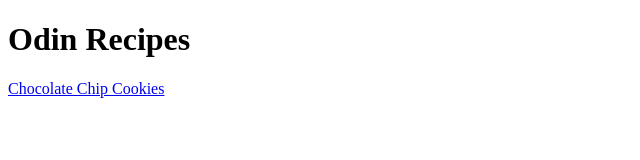
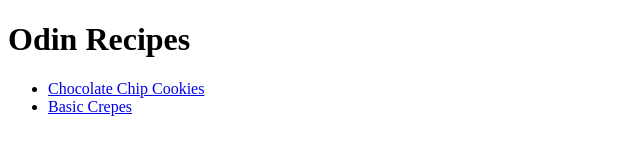
Before and after one commit to Hekimianz/odin-recipes, a plain HTML site: page index.html in a window 1280 px wide. Shown: the whole page, without its empty margins (0-640 px from the left). Drawn offline with Linux system fonts and the light colour scheme.

Commit message:
Added crepes page

```diff
--- a/index.html
+++ b/index.html
@@ -8,7 +8,10 @@
 
 <body>
     <h1>Odin Recipes</h1>
-    <a href="./recipes/cookie.html">Chocolate Chip Cookies</a>
+    <ul>
+        <li><a href="./recipes/cookie.html">Chocolate Chip Cookies</a></li>
+        <li><a href="./recipes/crepe.html">Basic Crepes</a></li>
+    </ul>
 </body>
 
 </html>
```
Also changed, not shown: recipes/crepe.html (added, +14 -0 lines).
